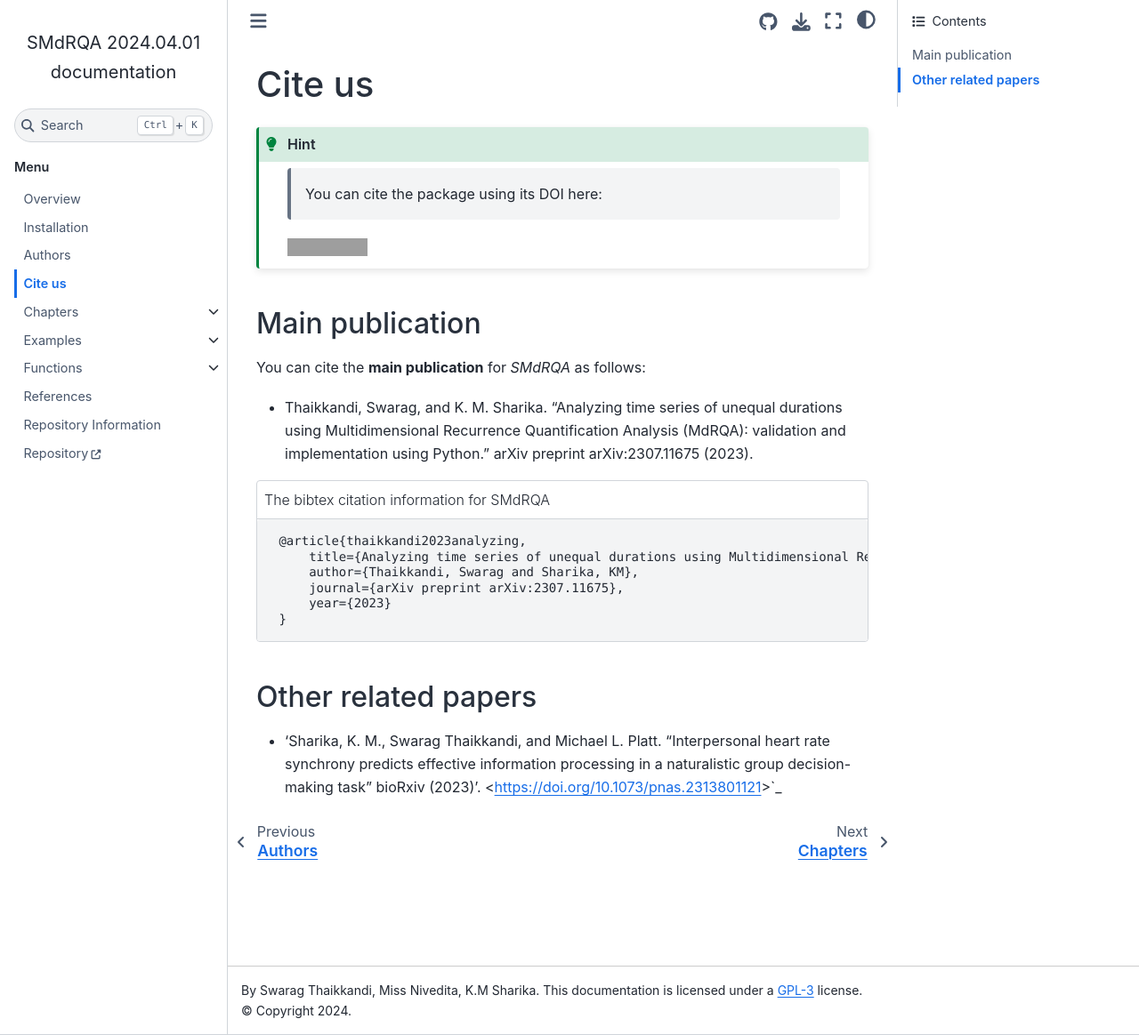
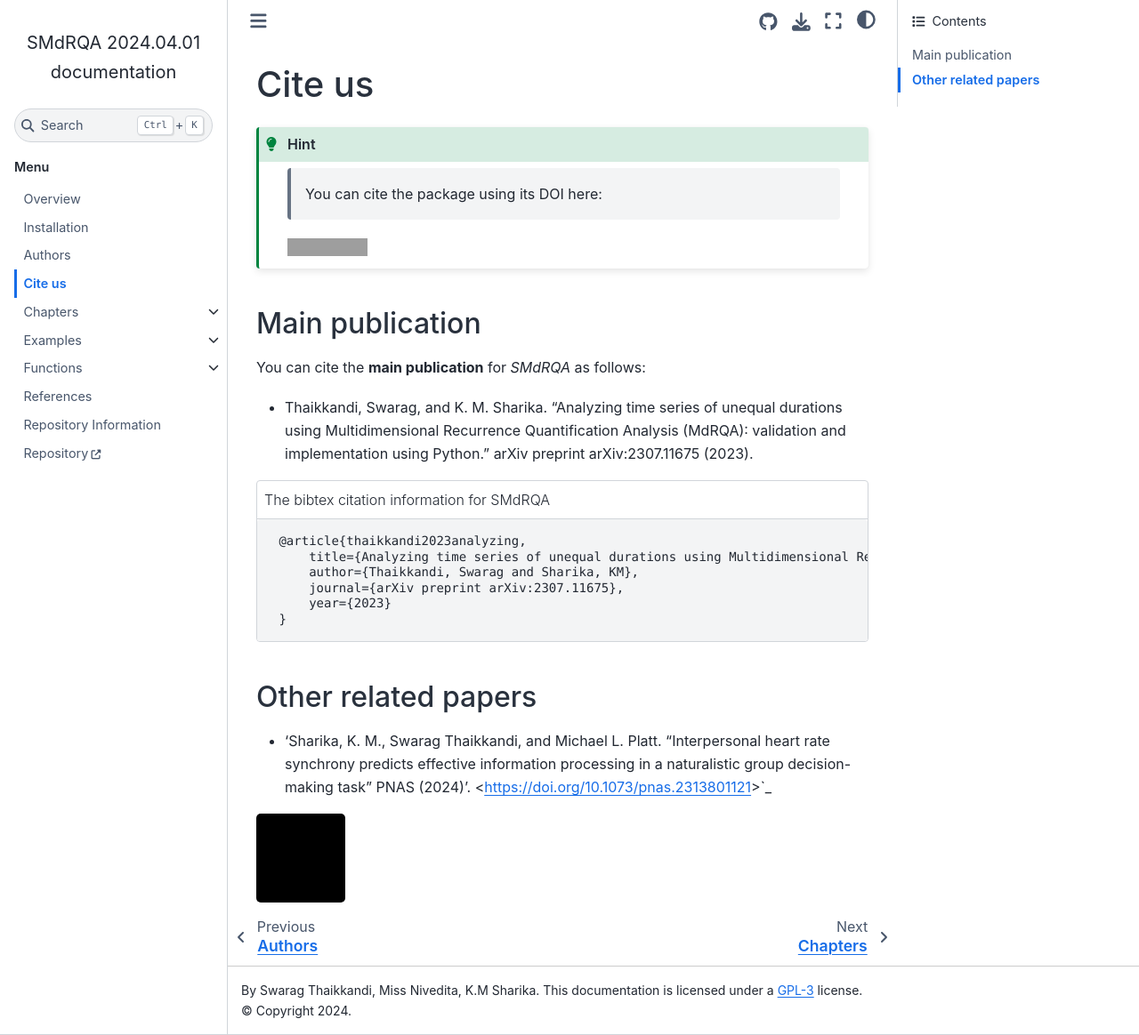
Before and after one commit to SwaragThaikkandi/SMdRQA, a Sphinx documentation site: the page built from docs/cite_us.rst, in a window 1280 px wide and 1164 px high. Shown: the whole window at 89% size. Built offline with Sphinx 7.4.7 and the Sphinx Book theme 1.1.4, drawn with Linux system fonts in a browser that asks for light colours; comment, search, counter and statistics services are not loaded; grey boxes are pictures that could not be loaded.

Commit message:
Update cite_us.rst

```diff
--- a/docs/cite_us.rst
+++ b/docs/cite_us.rst
@@ -27,9 +27,9 @@ You can cite the **main publication** for *SMdRQA* as follows:
 Other related papers
 ---------------------
 
-- 'Sharika, K. M., Swarag Thaikkandi, and Michael L. Platt. "Interpersonal heart rate synchrony predicts effective information processing in a naturalistic group decision-making task" bioRxiv (2023)'. <https://doi.org/10.1073/pnas.2313801121>`_
+- 'Sharika, K. M., Swarag Thaikkandi, and Michael L. Platt. "Interpersonal heart rate synchrony predicts effective information processing in a naturalistic group decision-making task" PNAS (2024)'. <https://doi.org/10.1073/pnas.2313801121>`_
 
 .. raw:: html
 
     <script type="text/javascript" src="https://d1bxh8uas1mnw7.cloudfront.net/assets/embed.js"></script>
-    <div class="altmetric-embed" data-badge-type="donut" data-altmetric-id="163407754"></div>
+    <div class="altmetric-embed" data-badge-type="donut" data-altmetric-id="163407754" style="background-color: black; padding: 10px; display: inline-block; border-radius: 5px; width: 100px; height: 100px;"></div>
```
